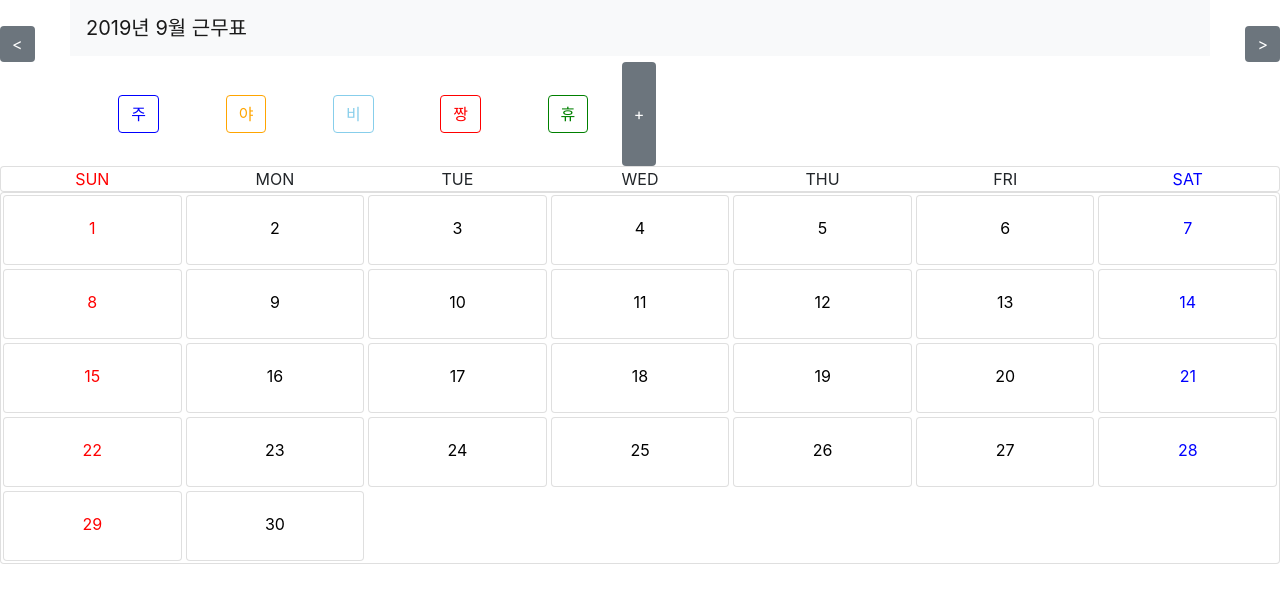
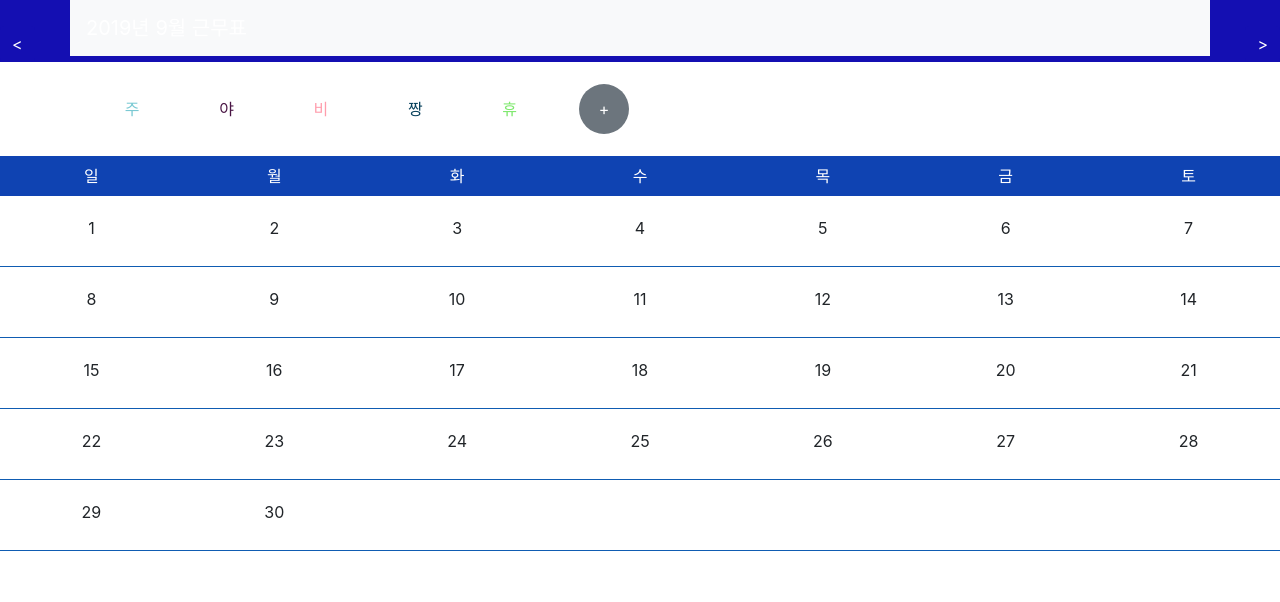
Before and after one commit to sskim0126/TimeTable, a React (Create React App) app: page / in a window 1280 px wide. Shown: the top 602 px of the page. Built offline with nearby package versions, Linux system fonts and the light colour scheme.

Commit message:
modify design

```diff
--- a/src/App.js
+++ b/src/App.js
@@ -5,11 +5,11 @@ import PropertyButtonGroup from './components/PropertyButtonGroup';
 import Calendar from './components/Calendar';
 
 const initialPropertyGroup = [
-	{ property: '주', color: 'blue'},
-	{ property: '야', color: 'orange'},
-	{ property: '비', color: 'skyblue'},
-	{ property: '짱', color: 'red'},
-	{ property: '휴', color: 'green'},
+	{ property: '주', color: '#79c9d3'},
+	{ property: '야', color: '#491544'},
+	{ property: '비', color: '#ff9dac'},
+	{ property: '짱', color: '#08415c'},
+	{ property: '휴', color: '#7de86c'},
 ];
 
 const date = new Date();
--- a/src/components/Calendar.js
+++ b/src/components/Calendar.js
@@ -6,6 +6,7 @@ import {
 } from 'reactstrap';
 import MyDate from './MyDate.js';
 import '../css/Calendar.css'
+import { WEEKDAY_COLOR, DATE_COLOR } from '../utils/colors.js'
 
 class Calendar extends React.Component {
 	constructor(props){
@@ -61,6 +62,7 @@ class Calendar extends React.Component {
 				col = 0;
 			}
 		}
+		if (col !== 0) {
 			for (let i = 0; i < 7 - col; i++) {
 				calendar[row].push({
 					day: null,
@@ -69,6 +71,10 @@ class Calendar extends React.Component {
 					color: null
 				})
 			}
+		} else {
+			calendar.pop()
+		}
+		console.log(calendar)
 		this.setState({
 			firstDate: firstDate,
 			lastDate: lastDate,
@@ -89,22 +95,26 @@ class Calendar extends React.Component {
   render() {
 		return (
 			<div>
-				<Card className='text-center'>
-					<Row noGutters>
-						<Col style={{color: 'red'}}>SUN</Col>
-						<Col>MON</Col>
-						<Col>TUE</Col>
-						<Col>WED</Col>
-						<Col>THU</Col>
-						<Col>FRI</Col>
-						<Col style={{color: 'blue'}}>SAT</Col>
+				<Card className='text-center' style={{ border: 0 }}>
+					<Row noGutters style={{
+							backgroundColor: WEEKDAY_COLOR,
+							color: "white",
+							height: 40,
+							alignItems: "center"
+						}}>
+						<Col>일</Col>
+						<Col>월</Col>
+						<Col>화</Col>
+						<Col>수</Col>
+						<Col>목</Col>
+						<Col>금</Col>
+						<Col>토</Col>
 					</Row>
-				</Card>
-				<Card>
+					<Card style={{ border: 0 }}>
 						{
 							this.state.calendar.map((week, rid) => {
 								return (
-								<Row key={rid} noGutters>
+									<Row key={rid} noGutters style={{ borderBottom: "1px solid", borderColor: DATE_COLOR }}>
 										{
 											week.map((date, cid) => {
 												return (
@@ -123,6 +133,7 @@ class Calendar extends React.Component {
 							})
 						}
 					</Card>
+				</Card>
 			</div>
 		);
   }
--- a/src/components/MonthChangeButton.js
+++ b/src/components/MonthChangeButton.js
@@ -2,6 +2,7 @@ import React from 'react';
 import {
 	Button
 } from 'reactstrap';
+import { TITLE_COLOR } from '../utils/colors.js'
 
 class MonthChangeButton extends React.Component {
 	constructor(props) {
@@ -16,8 +17,8 @@ class MonthChangeButton extends React.Component {
 			<div style={{ marginTop: '2%' }}>
 				{
 					this.state.isDescending
-						? <Button onClick={this.props.onClickDescendingButton} style={{ border: 0 }}>{'<'}</Button>
-						: <Button onClick={this.props.onClickAscendingButton} style={{ border: 0 }}>{'>'}</Button>
+						? <Button onClick={this.props.onClickDescendingButton} style={{ border: 0, backgroundColor: TITLE_COLOR, color: "white" }}>{'<'}</Button>
+						: <Button onClick={this.props.onClickAscendingButton} style={{ border: 0, backgroundColor: TITLE_COLOR, color: "white" }}>{'>'}</Button>
 				}
 			</div>
 		);
--- a/src/components/MyDate.js
+++ b/src/components/MyDate.js
@@ -4,13 +4,12 @@ import {
 	CardTitle,
 	CardText
 } from 'reactstrap';
+import { DATE_COLOR } from '../utils/colors.js'
 
 class MyDate extends React.Component {
 	constructor(props) {
 		super(props);
 		this.state = {
-			isSat: this.props.weekday === 6,
-			isSun: this.props.weekday === 0,
 		};
 	}
 
@@ -22,15 +21,21 @@ class MyDate extends React.Component {
 		}
 		return (
 			<div>
-				<Card body className="text-center" onClick={() => this.props.onClickDate(this.props.id)} style={{ borderColor: this.props.color, height: 70, margin: 2 }}>
-					<CardTitle style={{ color: this.state.isSun
-														 ? 'red'
-														 : (this.state.isSat
-														 	? 'blue'
-														 	: 'black')}}>
+				<Card body onClick={() => this.props.onClickDate(this.props.id)} style={{ height: 70, borderRadius: 0, border: 0, alignItems: "center" }}>
+					<CardTitle>
 						{this.props.day}
 					</CardTitle>
-						<CardText style={{ color: this.props.color }}>{this.props.property}</CardText>
+					{
+						(this.props.property)
+						? <CardText style={{
+									color: this.props.color,
+									backgroundColor: 'white',
+									padding: "4px"
+								}}>
+								{this.props.property}
+							</CardText>
+						: <div> </div>
+					}
 				</Card>
 			</div>
 		);
--- a/src/components/PropertyButton.js
+++ b/src/components/PropertyButton.js
@@ -8,8 +8,6 @@ class PropertyButton extends React.Component {
 	constructor(props) {
 		super(props);
 		this.state = {
-			property: this.props.property,
-			color: this.props.color,
 			isActive: false
 		};
 		this.switchActivation = this.switchActivation.bind(this)
@@ -37,29 +35,34 @@ class PropertyButton extends React.Component {
 				<Button
 					onClick={this.switchActivation}
 					style={{
-						margin: '3%',
-						borderColor: this.state.color,
+						margin: "2%",
+						width: "50px",
+						height: "50px",
+						padding: "10px 16px",
+						borderRadius: "25px",
 						color: 'white',
-						backgroundColor: this.state.color
+						backgroundColor: this.props.color
 					}}
 				>
-					{this.state.property}
+					{this.props.property}
 				</Button>
 			)
 		}
 		return (
 			<Button
 				onClick={this.switchActivation}
-				color={this.state.color}
+				color={this.props.color}
 				outline
 				style={{
-					margin: '3%',
-					borderColor: this.state.color,
-					color: this.state.color,
+					margin: "2%",
+					width: "50px",
+					height: "50px",
+					borderRadius: "25px",
+					color: this.props.color,
 					backgroundColor: 'white'
 				}}
 			>
-				{this.state.property}
+				{this.props.property}
 			</Button>
 		);
   }
--- a/src/components/PropertyButtonGroup.js
+++ b/src/components/PropertyButtonGroup.js
@@ -73,7 +73,7 @@ class PropertyButtonGroup extends React.Component {
 					{
 						this.props.propertyGroup.map(({ property, color }, id) => (
 							<PropertyButton
-								key={id}sd
+								key={id}
 								className='button'
 								property={property}
 								color={color}
@@ -82,7 +82,16 @@ class PropertyButtonGroup extends React.Component {
 							/>
 						))
 					}
-					<Button style={{ border: 0 }}onClick={this.toggle}>+</Button>
+					<Button style={{
+						border: 0,
+						margin: "2%",
+						width: "50px",
+						height: "50px",
+						padding: "10px 16px",
+						borderRadius: "25px"
+						}} onClick={this.toggle}>
+						+
+					</Button>
 				</div>
 					<Collapse isOpen={this.state.isCollapseOepn}>
 						<Card>
--- a/src/components/Title.js
+++ b/src/components/Title.js
@@ -5,6 +5,7 @@ import {
 	Navbar,
 	NavbarBrand,
 } from 'reactstrap';
+import { TITLE_COLOR } from '../utils/colors.js'
 
 class Title extends React.Component {
 	constructor(props) {
@@ -15,10 +16,10 @@ class Title extends React.Component {
 
   render() {
 		return (
-			<div style={{ flexDirection: 'row', display: 'flex' }}>
+			<div style={{ flexDirection: 'row', display: 'flex', backgroundColor: TITLE_COLOR }}>
 				<MonthChangeButton isDescending={true} onClickDescendingButton={this.props.onClickDescendingButton} />
 					<Navbar color="light" light className='container'>
-						<NavbarBrand href="/">{this.props.year}년 {this.props.month}월 근무표</NavbarBrand>
+						<NavbarBrand href="/" style={{ color: "white" }}>{this.props.year}년 {this.props.month}월 근무표</NavbarBrand>
 					</Navbar>
 				<MonthChangeButton isDescending={false} onClickAscendingButton={this.props.onClickAscendingButton} />
 			</div>
--- /dev/null
+++ b/src/utils/colors.js
@@ -0,0 +1,3 @@
+export const TITLE_COLOR = "#140fb2"
+export const WEEKDAY_COLOR = "#0f43b2"
+export const DATE_COLOR = "#0f5cb2"
```
Also changed, not shown: 8 other files (tests, documents, lock files or other folders). Lines whose indentation alone changed are shown as unchanged.
